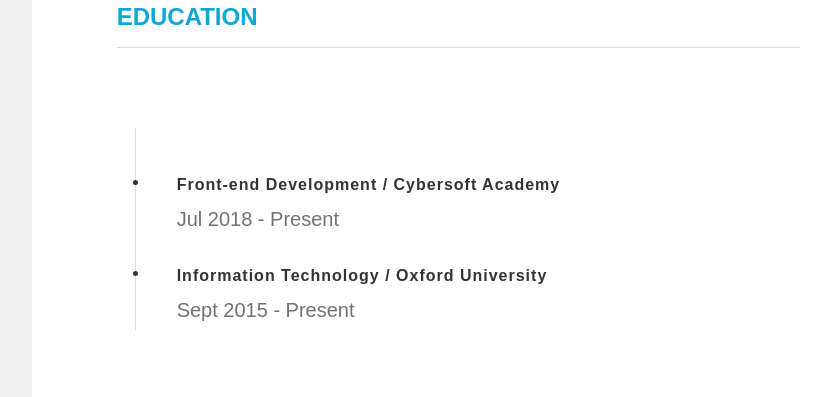
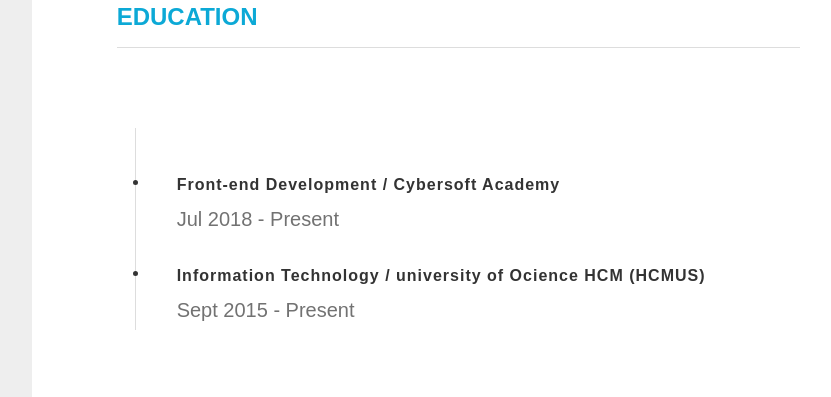
Before and after one commit to hautran1204/hautran1204.github.io, a plain HTML site: page index.html in a window 1280 px wide. Shown: the part 2727-3124 px from the top of the page, without its empty margins (395-1226 px from the left). Drawn offline with Linux system fonts and the light colour scheme.

Commit message:
Chinh sua noi dung education

```diff
--- a/index.html
+++ b/index.html
@@ -161,7 +161,7 @@
                                         </div>
                                         <div class="exp">
                                             <div class="hgroup">
-                                                <h4>Information Technology / <span>Oxford University</span></h4>
+                                                <h4>Information Technology / <span>university of Ocience HCM (HCMUS)</span></h4>
                                                 <h5>Sept 2015 - Present</h5>
                                             </div>
                                         </div>
```
